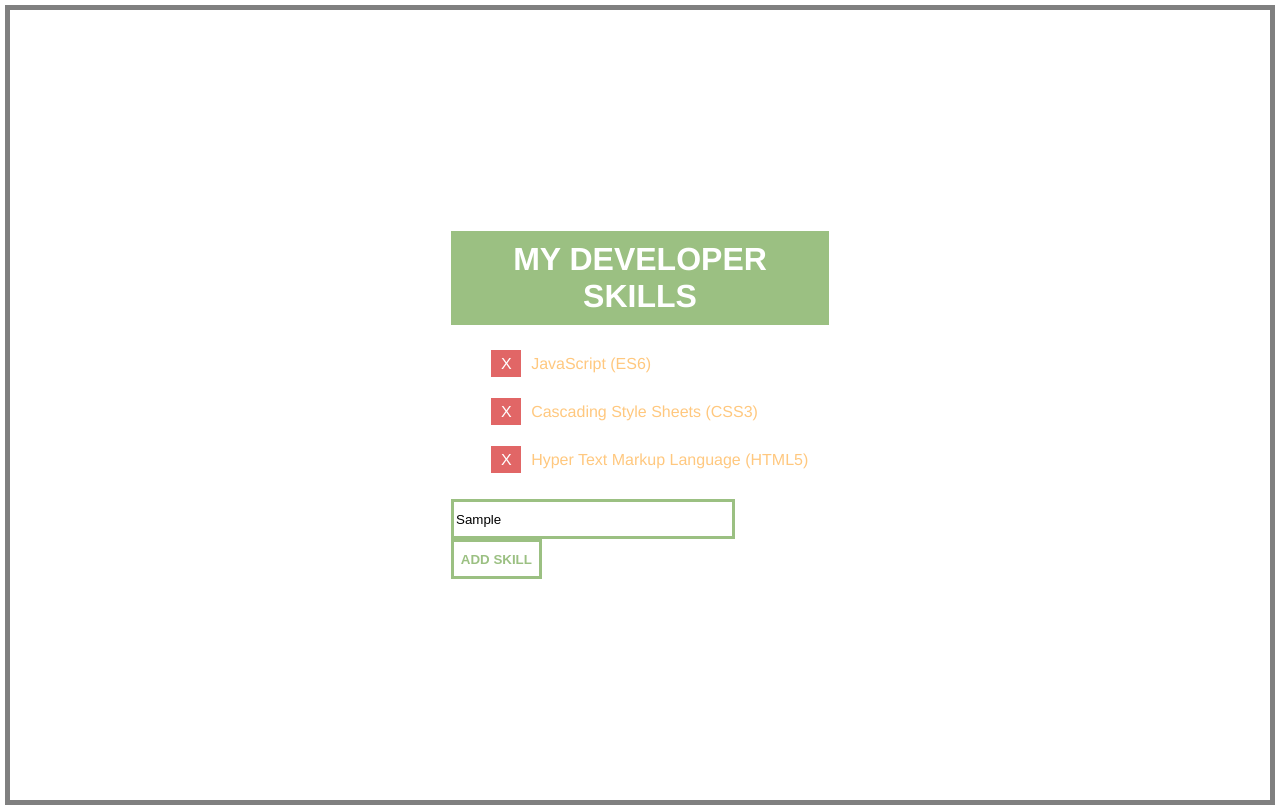
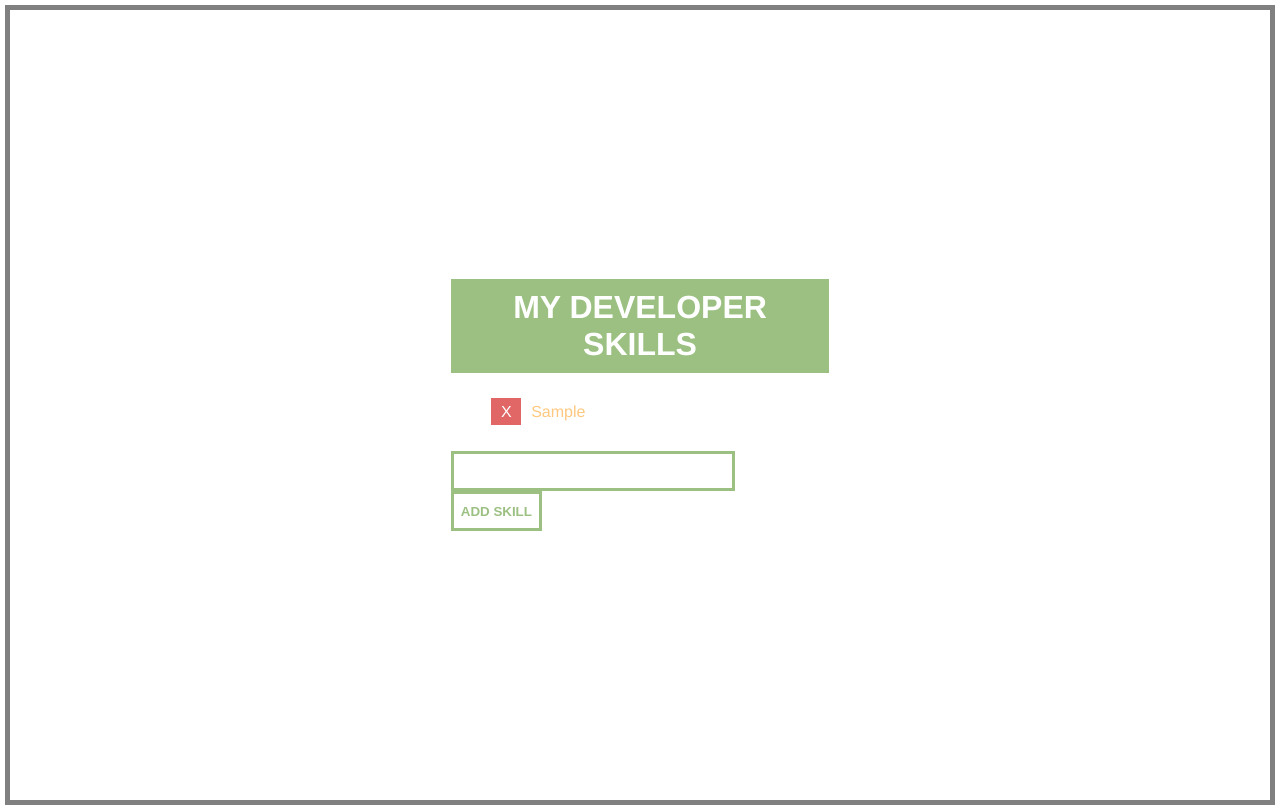
Before and after one commit to katiepestotnik/my-dev-skills, a plain HTML site: page index.html in a window 1280 px wide. Both pictures are taken after typing "Sample" into the empty fields and a click on the button "ADD SKILL". Drawn offline with nearby package versions, Linux system fonts and the light colour scheme.

Commit message:
Update JS and Index

```diff
--- a/index.html
+++ b/index.html
@@ -16,9 +16,6 @@
     <main>
         <h1>MY DEVELOPER SKILLS</h1>
         <ul>
-            <li><span>X </span>JavaScript (ES6)</li>
-            <li><span>X </span>Cascading Style Sheets (CSS3)</li>
-            <li><span>X </span>Hyper Text Markup Language (HTML5)</li>
         </ul>
         <input type="text">
         <button>ADD SKILL</button>
--- a/js/script.js
+++ b/js/script.js
@@ -0,0 +1,57 @@
+//IPO - Input Process Output
+
+//Constants and Variables (state)
+let skills;
+//Cached Element References
+const $button = $('button');
+const $input = $('input');
+const $ul = $('ul');
+
+//Event Listeners
+$('button').on('click', handleAddSkill)
+$('ul').on('click', 'span',handleDeleteSkill)
+
+//Functions
+//init() runs when page loads
+
+init();
+function init() {
+    //as soon as application loads, assign skills to empty array
+    skills = [];
+    render();
+};
+
+//Transfer memory to DOM
+function handleAddSkill() {
+    //store the value from input tag inside local variable
+    const skill = $input.val();
+    //Check for skill data
+    if (skill) {
+        //create the userinterface(ui) li for skill
+        const $skill = $(`<li><span> X </span>${skill}</li>`)
+        //push skill ui into skills list
+        skills.push($skill);
+        //clear input value //empty quote method overloading
+        $input.val('');
+        // call render()
+       render();
+    } else {
+        //also can do } else return;
+        alert('No skill entered! Reenter a skill.')
+    }
+};
+
+function handleDeleteSkill() {
+    console.log($(this))
+    $(this).closest('li').remove();
+
+};
+
+function render() {
+    //take the list of skills in array and add them to the ul tag
+    // || $ul.html(skills)
+    // /!skills.length means empty array
+    if (!skills.length) $ul.css('margin-bottom', '30px')
+    else $ul.css('margin-bottom', '0px' )
+    $ul.append(skills)
+};
```
